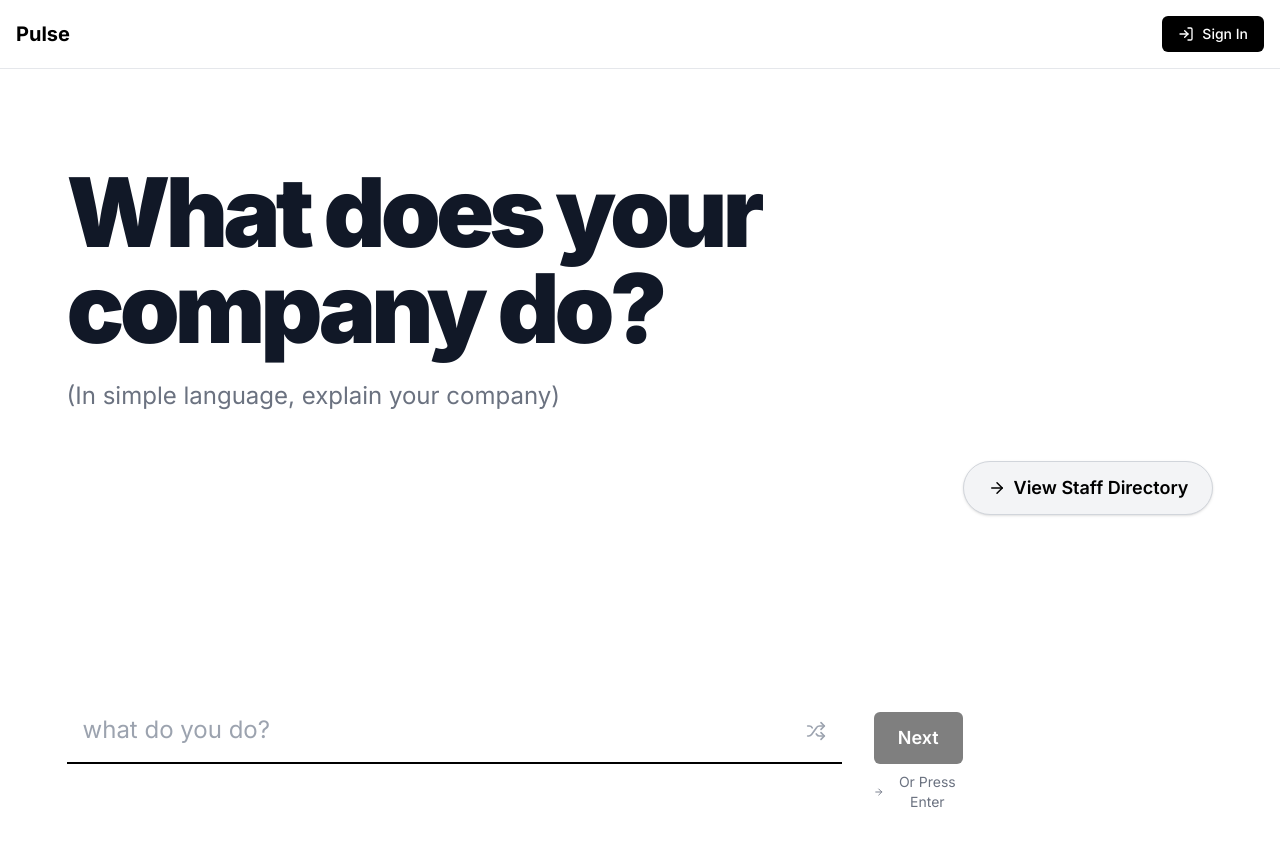
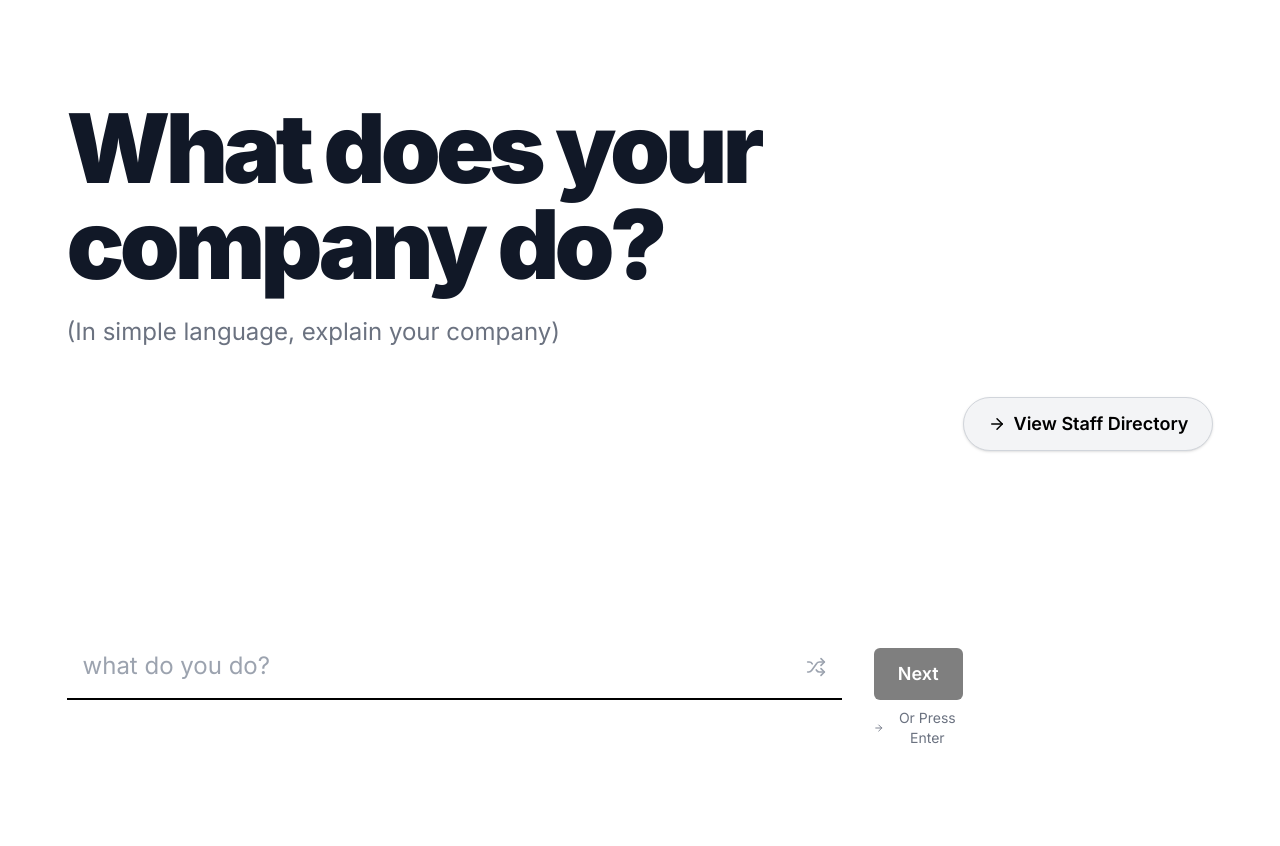
Before and after one commit to m-rlons/pulse, a Next.js app: page / in a window 1280 px wide. Shown: the top 846 px of the page. After the commit the page ends 800 px from the top, so only its background shows below. Built offline with nearby package versions, Linux system fonts and the light colour scheme; no server answers.

Commit message:
fix: Resolve Vercel build errors

```diff
--- a/app/api/files/route.ts
+++ b/app/api/files/route.ts
@@ -1,6 +1,8 @@
 import { NextRequest, NextResponse } from 'next/server';
 import { readdir, stat } from 'fs/promises';
 import { join } from 'path';
+
+export const dynamic = 'force-dynamic';
 
 const UPLOADS_ROOT_DIR = join(process.cwd(), 'uploads');
 
--- a/app/layout.tsx
+++ b/app/layout.tsx
@@ -1,15 +1,13 @@
 import type { Metadata } from "next";
 import { Inter } from "next/font/google";
-import "../styles/globals.css";
-import { SessionProvider } from 'next-auth/react';
-import { AuthButton } from '../components/AuthButton';
-import Link from 'next/link';
+import "./../styles/globals.css";
+import Providers from "@/components/providers";
 
 const inter = Inter({ subsets: ["latin"] });
 
 export const metadata: Metadata = {
   title: "Pulse",
-  description: "Generate user personas from brand briefs",
+  description: "Your AI-powered brand strategist",
 };
 
 export default function RootLayout({
@@ -18,18 +16,12 @@ export default function RootLayout({
   children: React.ReactNode;
 }>) {
   return (
-    <SessionProvider>
-      <html lang="en">
-        <body className={`${inter.className} bg-white`}>
-          <header className="fixed top-0 left-0 w-full p-4 bg-white/80 backdrop-blur-sm z-50 flex justify-between items-center border-b">
-            <Link href="/" className="text-xl font-bold">
-              Pulse
-            </Link>
-            <AuthButton />
-          </header>
-          <main className="pt-16">{children}</main>
-        </body>
-      </html>
-    </SessionProvider>
+    <html lang="en">
+      <body className={`${inter.className} bg-white`}>
+        <Providers>
+          <main>{children}</main>
+        </Providers>
+      </body>
+    </html>
   );
 }
--- /dev/null
+++ b/components/providers.tsx
@@ -0,0 +1,7 @@
+"use client";
+
+import { SessionProvider } from "next-auth/react";
+
+export default function Providers({ children }: { children: React.ReactNode }) {
+  return <SessionProvider>{children}</SessionProvider>;
+}
```
